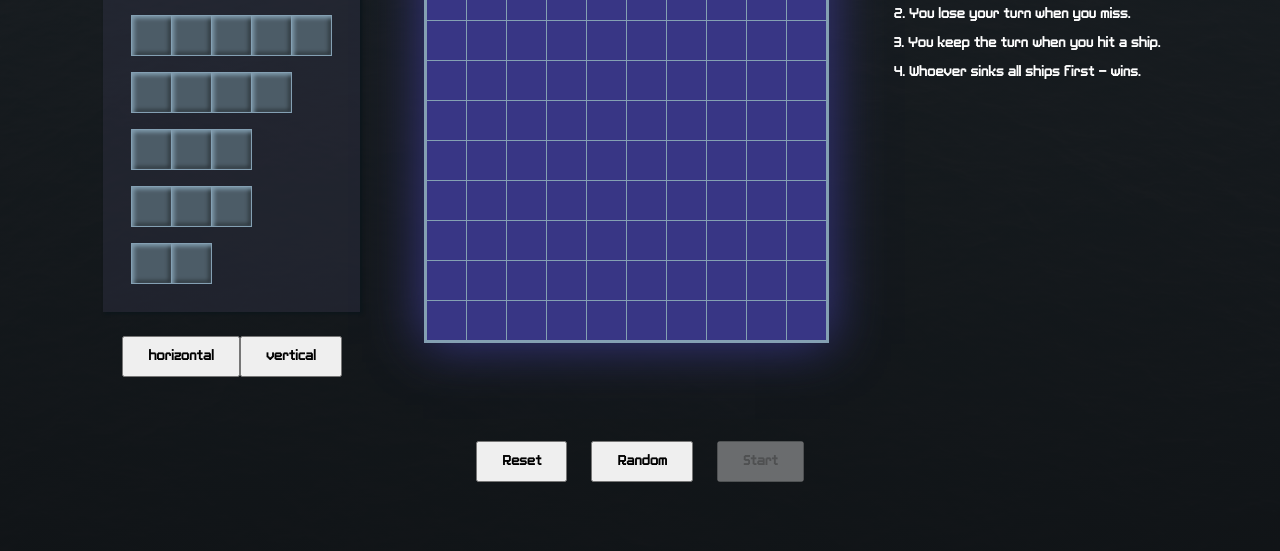
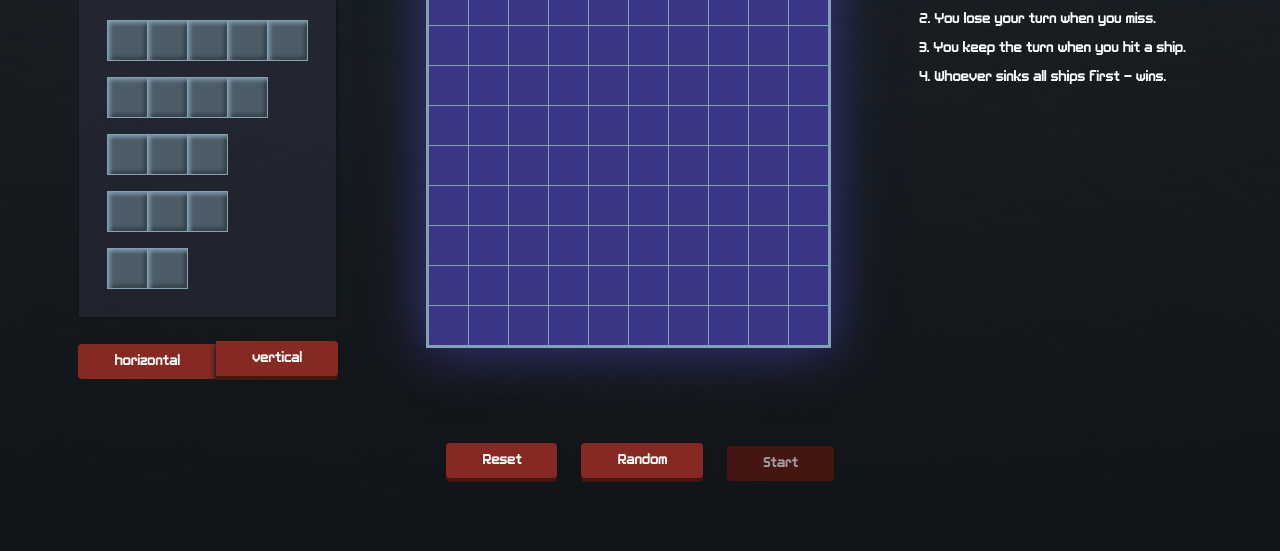
Before and after one commit to husky93/battleship-game, a website built with webpack: page dist/index.html in a window 1280 px wide. Shown: the part 249-800 px from the top of the page. Built offline with nearby package versions, Linux system fonts and the light colour scheme; what pubsub-js would draw is missing.

Commit message:
Style buttons

```diff
--- a/src/assets/style.css
+++ b/src/assets/style.css
@@ -21,6 +21,7 @@
   --white: #fff;
   --red-light: #D14136;
   --red-dark: #451512;
+  --red-hover: #912D26;
   --red: #852922;
   --green-light: #47c27a;
   --green: #308553;
@@ -28,6 +29,7 @@
   --flipper-width: 160px;
   --flipper-spacing: 15px;
   --flipper-transition-speed: 0.25s;
+  --btn-height: 35px;
 }
 
 * {
@@ -55,22 +57,71 @@ body::before {
 
 .content {
   position: relative;
+  display: flex;
+  align-items: center;
   min-height: 100vh;
   background: rgb(17,18,20);
-  background: linear-gradient(0deg, rgba(17,18,20,0.97) 0%, rgba(25,28,31,0.97) 100%);
+  background: linear-gradient(0deg, rgba(17,18,20,0.97) 0%, rgba(25,28,31,0.95) 100%);
 }
 
 .btn {
   font-family: 'PlaymegamesReguler';
   font-size: 16px;
-  padding: 12px 24px;
+  padding: 12px 36px;
+  border: none;
+  cursor:pointer;
+  height: var(--btn-height);
+}
+
+.btn--primary {
+  display: block;
+  font-size: 16px;
+  text-align: center;
+  line-height: 7px;
+  text-decoration: none;
+  color: var(--white);
+  background-color: var(--red);
+  border-radius: 4px;
+  text-shadow: 0 -1px -1px var(--red-dark);
+  box-shadow:     0 4px 0 var(--red-dark),
+  0 5px 5px 1px rgba(12, 22, 27, 1);
+  transition: all .15s ease-in-out;
+}
+
+.btn--primary:hover {
+  background-color: var(--red-hover);
+  text-shadow:0 -1px -1px var(--red);
+}
+
+.btn--primary:active {
+  margin-top: 3px;
+  box-shadow: none;
+}
+
+.btn--primary:disabled {
+  background-color: var(--red-dark);
+  color: #9f9f9f;
+  margin-top: 3px;
+  box-shadow: none;
+}
+
+.btn--primary.active {
+  margin-top: 3px;
+  box-shadow: none;
+}
+
+.orient-toggler {
+  display: flex;
 }
 
 .btn-toggle-left {
+  border-top-right-radius: 0;
+  border-bottom-right-radius: 0;
 }
 
 .btn-toggle-right {
-
+  border-top-left-radius: 0;
+  border-bottom-left-radius: 0;
 }
 
 .main {
@@ -91,6 +142,7 @@ body::before {
 .place-wrapper {
   display: flex;
   justify-content: center;
+  flex-wrap: wrap;
   gap: 64px;
 }
 
@@ -103,6 +155,11 @@ body::before {
   flex-direction: column;
   align-items: center;
   gap: 24px;
+  flex: 1;
+}
+
+.rules-wrapper {
+  flex: 1;
 }
 
 .drag {
@@ -169,6 +226,10 @@ body::before {
   border-left: 1px var(--primary-light) solid;
   border-top: 1px var(--primary-light) solid;
   transition: all cubic-bezier(0.86, 0, 0.07, 1) .25s;
+}
+
+.gameboard--place {
+  margin: 0 24px;
 }
 
 .gameboard--place .tile {
@@ -331,6 +392,10 @@ body::before {
   font-size: 18px;
 }
 
+.rules-text {
+  white-space: nowrap;
+}
+
 /* Flipper */
 
 .flipper {
```
